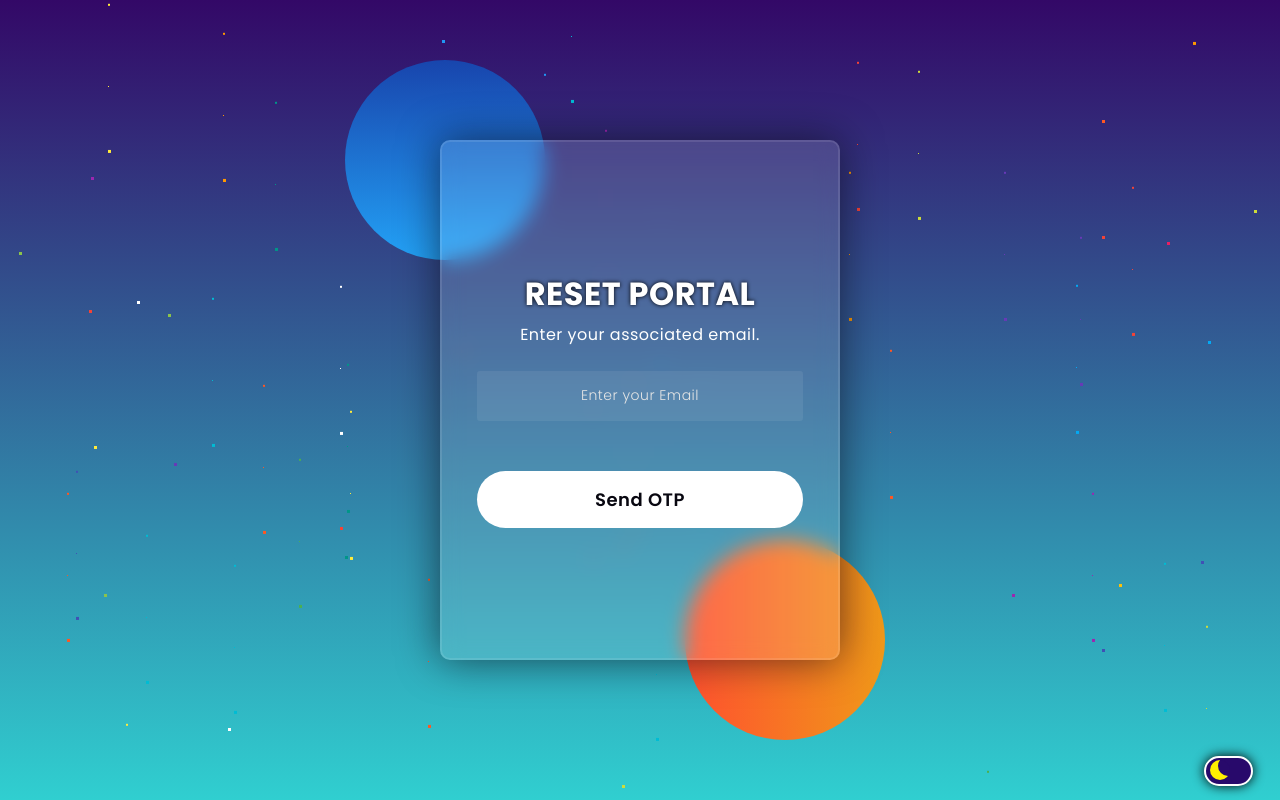
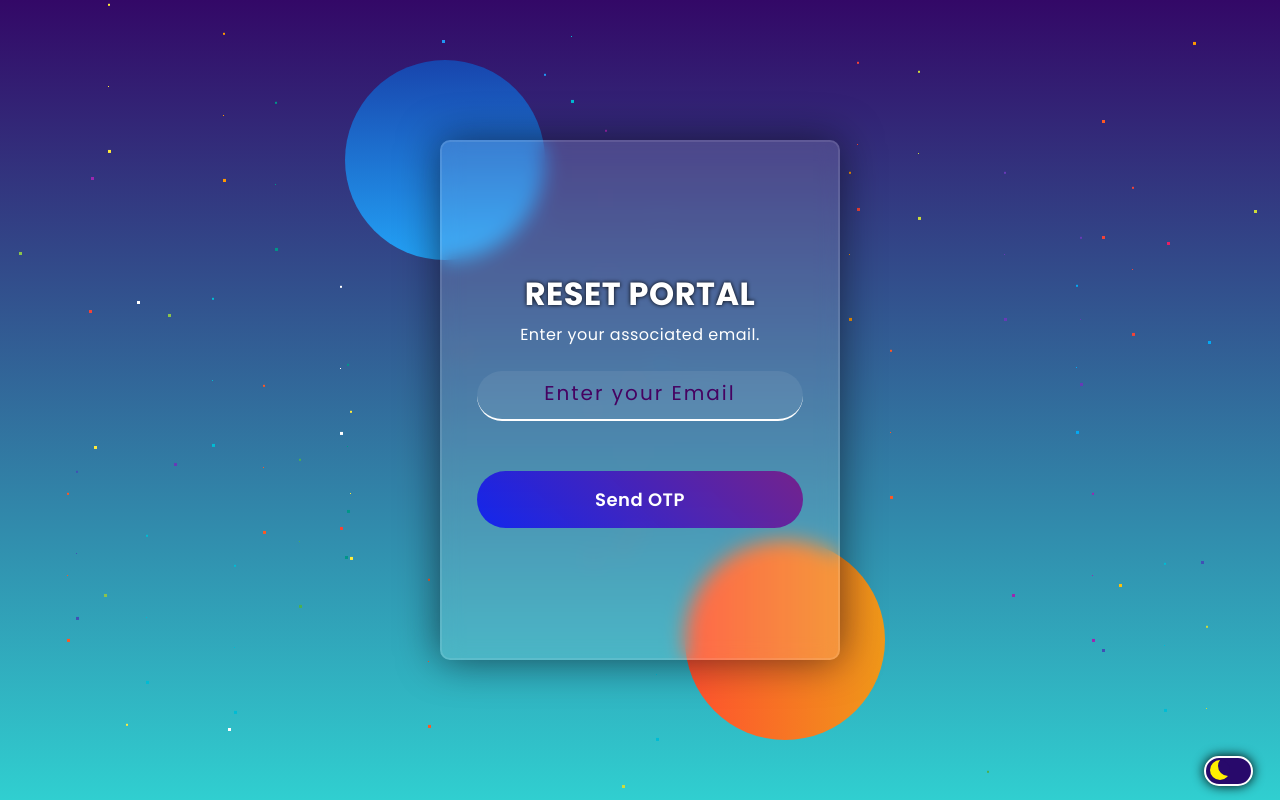
Before and after one commit to rajgopalhota/SDP-02, a React (Create React App) app in the folder client/: page /forgotpass in a window 1280 px wide. Built offline with nearby package versions, Linux system fonts and the light colour scheme.

Commit message:
ui enhanced for forgot pass

```diff
--- a/client/src/components/ForgotPass/Forgot.css
+++ b/client/src/components/ForgotPass/Forgot.css
@@ -58,35 +58,46 @@
     text-align: center;
     text-shadow: 0 0 4px black;
 }
-
+.main-body-light .forotcontainer form *{
+    color: black;
+}
+.main-body-light .forotcontainer form h3{
+    text-shadow: 0 0 2px rgb(230, 227, 227);
+}
 .forotcontainer input{
     text-align: center;
     display: block;
     height: 50px;
     width: 100%;
     background-color: rgba(255,255,255,0.07);
-    border-radius: 3px;
+    border-bottom: 2px solid white;
+    border-radius: 32px;
     padding: 0 10px;
     margin-top: 8px;
-    font-size: 14px;
+    font-size: 16px;
     font-weight: 300;
 }
 .forotcontainer ::placeholder{
-    color: #e5e5e5;
+    font-size: 20px;
+    letter-spacing: 2px;
+    font-weight: 400;
+    color: #460261;
 }
 .forotcontainer button{
     margin-top: 50px;
     width: 100%;
-    background-color: #ffffff;
-    color: #080710;
+    background: linear-gradient(45deg, rgba(0, 0, 255, 0.744),rgba(128, 0, 128, 0.763));
+    color: #ffffff;
     padding: 15px 0;
     font-size: 18px;
     font-weight: 600;
     border-radius: 35px;
     cursor: pointer;
 }
+.main-body-light .forotcontainer button{
+    color: white;
+}
 .forotcontainer button:hover{
     transition: all ease-in-out 0.4s;
-    color: white;
-    background-color: black;
+    background: linear-gradient(45deg,rgba(128, 0, 128, 0.763), rgba(0, 0, 255, 0.744));
 }
--- a/client/src/components/ForgotPass/ForgotPass.js
+++ b/client/src/components/ForgotPass/ForgotPass.js
@@ -123,11 +123,11 @@ export default function ForgotPass() {
         <div className="forgot-shape"></div>
         <div className="forgot-shape"></div>
       </div>
-      <form className="box">
+      <form>
         <h3>RESET PORTAL</h3>
-        <p>Enter your associated email.</p>
         {!otp && !pass && (
           <>
+            <p>Enter your associated email.</p>
             <input
               type="email"
               placeholder="Enter your Email"
@@ -141,6 +141,7 @@ export default function ForgotPass() {
         )}
         {otp && !pass && (
           <>
+          <p>Enter OTP you recieved.</p>
             <input
               type="number"
               placeholder="Enter OTP"
@@ -154,6 +155,7 @@ export default function ForgotPass() {
         )}
         {pass && (
           <>
+          <p>Enter a brand new password.</p>
             <input
               type="password"
               placeholder="Password"
```
